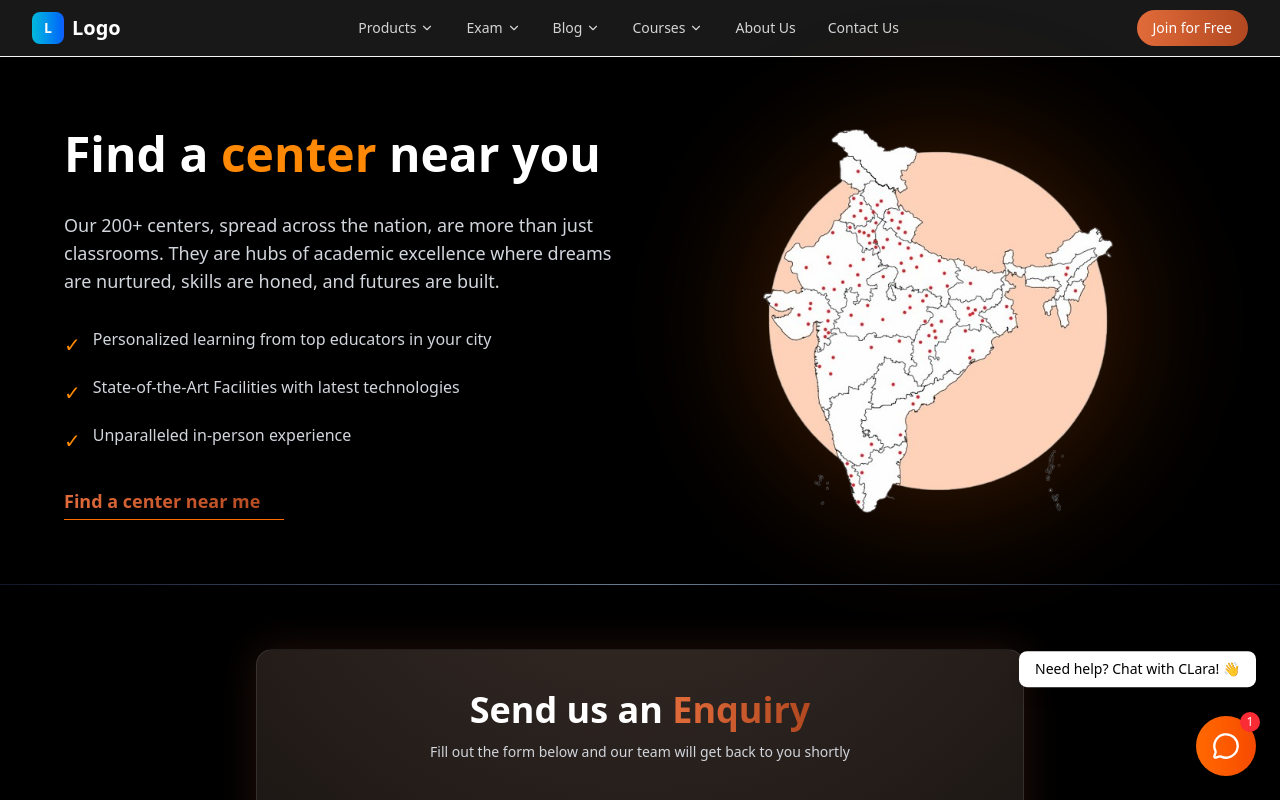
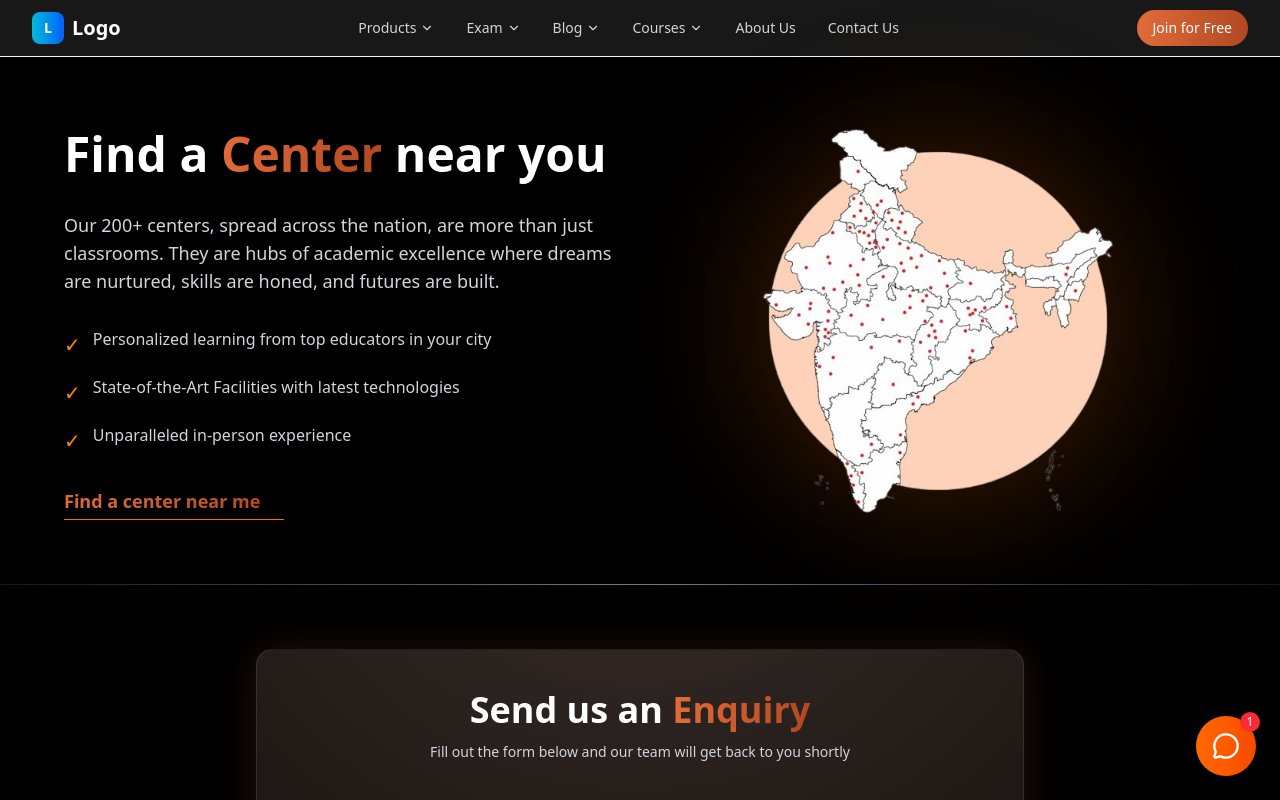
Before and after one commit to pranshu9179/cat-exam-prep, a React (Vite) app: page /contact-us in a window 1280 px wide. Shown: the top 800 px of the page. Built offline with nearby package versions, Linux system fonts and the light colour scheme.

Commit message:
code update

```diff
--- a/src/components/ChatBot.jsx
+++ b/src/components/ChatBot.jsx
@@ -231,9 +231,9 @@ export default function ChatBot() {
               1
             </span>
           </button>
-          <div className="absolute bottom-20 right-0 bg-white px-4 py-2 rounded-lg shadow-lg text-sm whitespace-nowrap animate-bounce">
+          {/* <div className="absolute bottom-20 right-0 bg-white px-4 py-2 rounded-lg shadow-lg text-sm whitespace-nowrap animate-bounce">
             Need help? Chat with CLara! 👋
-          </div>
+          </div> */}
         </div>
       )}
 
--- a/src/pages/ContactUs.jsx
+++ b/src/pages/ContactUs.jsx
@@ -87,7 +87,11 @@ export default function ContactUs() {
           <div className="grid md:grid-cols-2 gap-10 items-center">
             <div>
               <h1 className="text-4xl md:text-5xl font-bold mb-6 text-white leading-snug">
-                Find a <span className="text-orange-400">center</span> near you
+                Find a{" "}
+                <span className="bg-[linear-gradient(90deg,#E16B3A,#B14820)] bg-clip-text text-transparent">
+                  Center
+                </span>{" "}
+                near you
               </h1>
 
               <p className="text-gray-300 mb-8 text-lg">
--- a/src/pages/Home.jsx
+++ b/src/pages/Home.jsx
@@ -344,15 +344,15 @@ export default function Home() {
                   </div>
                 </form>
               </div>
-              <div className="md:hidden flex flex-row justify-center text-center text-3xl text-white  ">
+              {/* <div className="md:hidden flex flex-row justify-center text-center text-3xl text-white  ">
                 Start Your Journey
-              </div>
+              </div> */}
             </div>
           </div>
         </div>
 
         {/* ✅ RIGHT SIDE - CHOOSE ONE SLIDER VERSION */}
-        <div className="pb-8 lg:absolute lg:inset-y-0 lg:right-0 lg:w-1/2 lg:flex lg:items-center lg:pb-0 lg:pr-8">
+        <div className="pb-8 md:mt-o -mt-16 lg:absolute lg:inset-y-0 lg:right-0 lg:w-1/2 lg:flex lg:items-center lg:pb-0 lg:pr-8">
           <Slider />
           {/* <CardSlider /> */}
         </div>
--- a/src/sections/CourseComparision.jsx
+++ b/src/sections/CourseComparision.jsx
@@ -46,11 +46,11 @@ export default function CourseComparison() {
   };
 
   return (
-    <section className="bg-black py-10 px-4 md:px-24 overflow-hidden ">
+    <section className="bg-black py-10 -mt-10 px-4 md:px-24 overflow-hidden ">
       {/* TITLE */}
       <h2
         className="
-          text-center mb-6 text-3xl md:text-4xl font-extrabold
+          text-center mb-6 text-2xl mt-6 md:text-4xl font-extrabold
           bg-clip-text text-transparent
           bg-[linear-gradient(90deg,#E16B3A,#B14820)]
         "
--- a/src/sections/WhatWeDeliver.jsx
+++ b/src/sections/WhatWeDeliver.jsx
@@ -39,7 +39,7 @@ const WhatWeDeliver = () => {
       <div className="py-12 px-4 sm:px-6 lg:px-8">
         <div className="max-w-7xl mx-auto">
           <h1
-            className="text-3xl sm:text-4xl lg:text-5xl font-bold text-center mb-4
+            className="text-2xl sm:text-4xl lg:text-5xl font-bold text-center mb-4
             text-white"
           >
             What are{" "}
```
